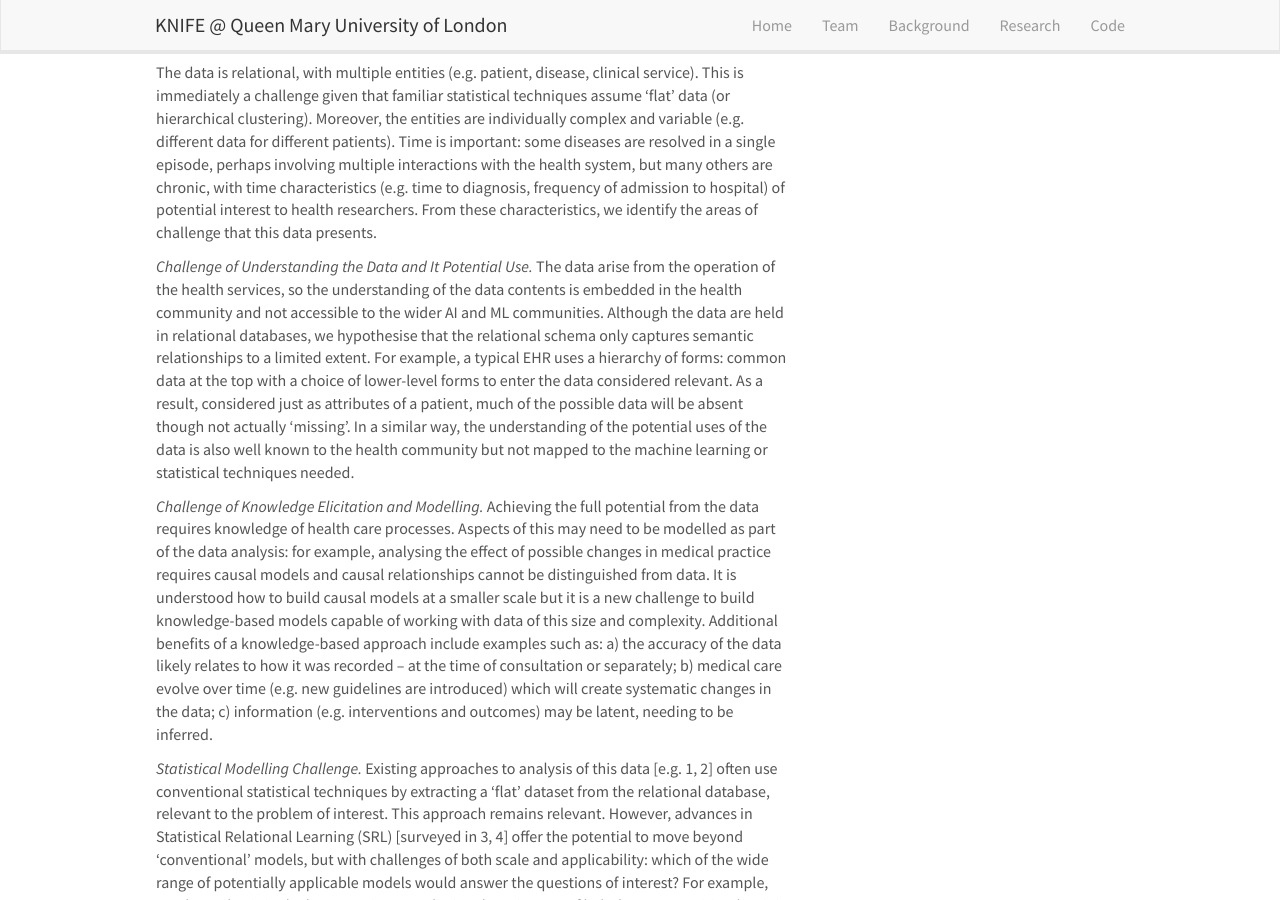
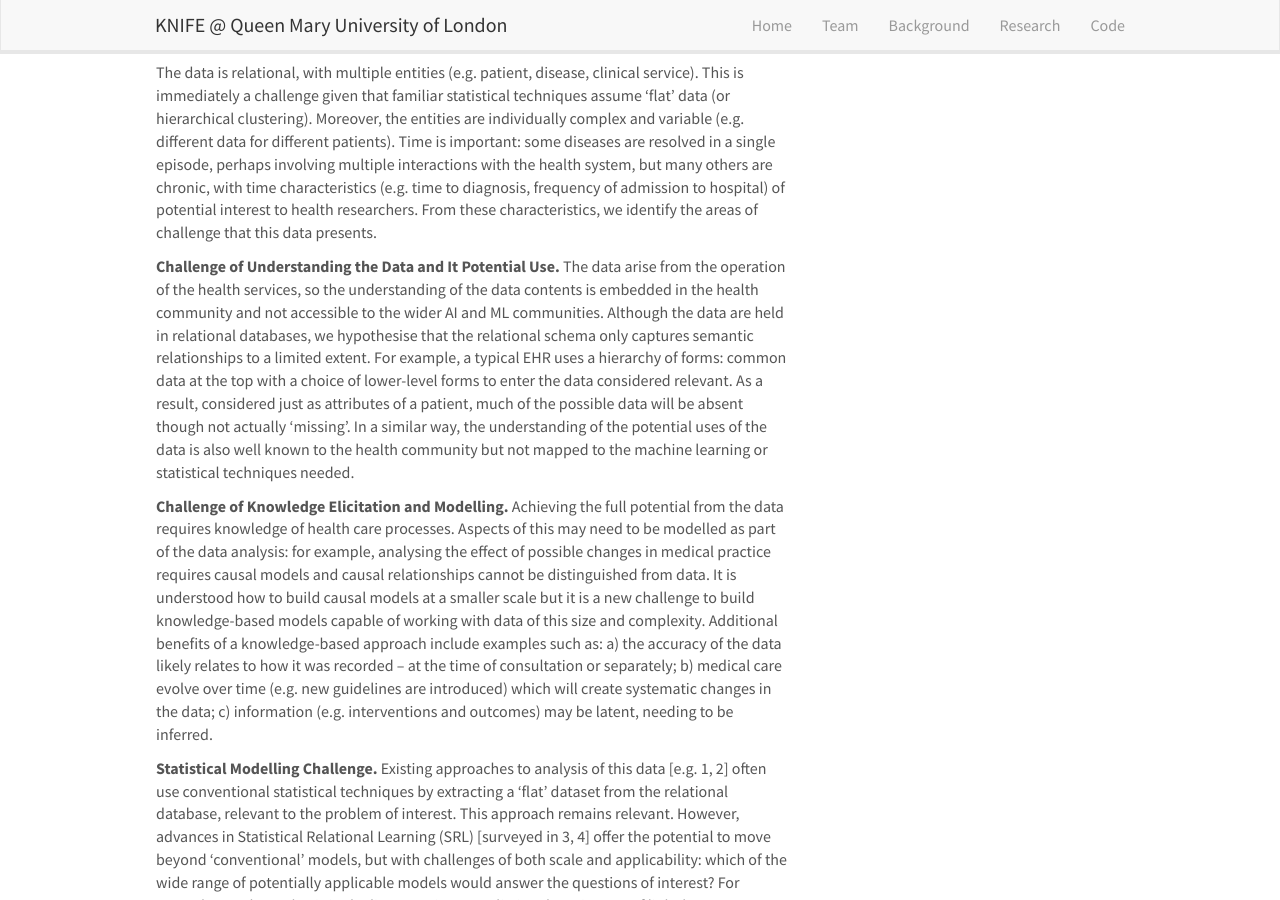
Before and after one commit to knifeqmul/knifeqmul.github.io, a Jekyll site: the page built from _pages/home.md, in a window 1280 px wide and 900 px high, scrolled down 428 px. Built offline with Jekyll 4.4.1, drawn with Linux system fonts in a browser that asks for light colours; nearby versions of some CDN libraries.

Commit message:
Update home.md

```diff
--- a/_pages/home.md
+++ b/_pages/home.md
@@ -12,18 +12,18 @@ The overall objective of the project is to lay the foundations for a transformat
 
 The data is relational, with multiple entities (e.g. patient, disease, clinical service). This is immediately a challenge given that familiar statistical techniques assume ‘flat’ data (or hierarchical clustering). Moreover, the entities are individually complex and variable (e.g. different data for different patients). Time is important: some diseases are resolved in a single episode, perhaps involving multiple interactions with the health system, but many others are chronic, with time characteristics (e.g. time to diagnosis, frequency of admission to hospital) of potential interest to health researchers. From these characteristics, we identify the areas of challenge that this data presents.
 
-*Challenge of Understanding the Data and It Potential Use.* The data arise from the operation of the health services, so the understanding of the data contents is embedded in the health community and not accessible to the wider AI and ML communities. Although the data are held in relational databases, we hypothesise that the relational schema only captures semantic relationships to a limited extent. For example, a typical EHR uses a hierarchy of forms: common data at the top with a choice of lower-level forms to enter the data considered relevant. As a result, considered just as attributes of a patient, much of the possible data will be absent though not actually ‘missing’. In a similar way, the understanding of the potential uses of the data is also well known to the health community but not mapped to the machine learning or statistical techniques needed.
+**Challenge of Understanding the Data and It Potential Use.** The data arise from the operation of the health services, so the understanding of the data contents is embedded in the health community and not accessible to the wider AI and ML communities. Although the data are held in relational databases, we hypothesise that the relational schema only captures semantic relationships to a limited extent. For example, a typical EHR uses a hierarchy of forms: common data at the top with a choice of lower-level forms to enter the data considered relevant. As a result, considered just as attributes of a patient, much of the possible data will be absent though not actually ‘missing’. In a similar way, the understanding of the potential uses of the data is also well known to the health community but not mapped to the machine learning or statistical techniques needed.
 
-*Challenge of Knowledge Elicitation and Modelling.* Achieving the full potential from the data requires knowledge of health care processes. Aspects of this may need to be modelled as part of the data analysis: for example, analysing the effect of possible changes in medical practice requires causal models and causal relationships cannot be distinguished from data. It is understood how to build causal models at a smaller scale but it is a new challenge to build knowledge-based models capable of working with data of this size and complexity. Additional benefits of a knowledge-based approach include examples such as: a) the accuracy of the data likely relates to how it was recorded – at the time of consultation or separately; b) medical care evolve over time (e.g. new guidelines are introduced) which will create systematic changes in the data; c) information (e.g. interventions and outcomes) may be latent, needing to be inferred.
+**Challenge of Knowledge Elicitation and Modelling.** Achieving the full potential from the data requires knowledge of health care processes. Aspects of this may need to be modelled as part of the data analysis: for example, analysing the effect of possible changes in medical practice requires causal models and causal relationships cannot be distinguished from data. It is understood how to build causal models at a smaller scale but it is a new challenge to build knowledge-based models capable of working with data of this size and complexity. Additional benefits of a knowledge-based approach include examples such as: a) the accuracy of the data likely relates to how it was recorded – at the time of consultation or separately; b) medical care evolve over time (e.g. new guidelines are introduced) which will create systematic changes in the data; c) information (e.g. interventions and outcomes) may be latent, needing to be inferred.
 
-*Statistical Modelling Challenge.* Existing approaches to analysis of this data [e.g. 1, 2] often use conventional statistical techniques by extracting a ‘flat’ dataset from the relational database, relevant to the problem of interest. This approach remains relevant. However, advances in Statistical Relational Learning (SRL) [surveyed in 3, 4] offer the potential to move beyond ‘conventional’ models, but with challenges of both scale and applicability: which of the wide range of potentially applicable models would answer the questions of interest? For example, much emphasis in the literature is on predicting the existence of links between entities, but it is unclear how important this is for EHR data.
+**Statistical Modelling Challenge.** Existing approaches to analysis of this data [e.g. 1, 2] often use conventional statistical techniques by extracting a ‘flat’ dataset from the relational database, relevant to the problem of interest. This approach remains relevant. However, advances in Statistical Relational Learning (SRL) [surveyed in 3, 4] offer the potential to move beyond ‘conventional’ models, but with challenges of both scale and applicability: which of the wide range of potentially applicable models would answer the questions of interest? For example, much emphasis in the literature is on predicting the existence of links between entities, but it is unclear how important this is for EHR data.
 
 
-*Challenge of Efficient and Acceptable Data Handling.* Existing studies using data from EHR systems, require extensive ‘data wrangling’ to extract and cleanse a usable dataset. This work is largely manual and very time consuming. Challenges include finding relevant data, coding data and missing data but also the more conceptually straightforward process of repeatedly writing, running and checking queries. Acceptable ways to host the data, especially if more complex ML techniques are to be used, is also a challenge. Although QMUL SMD has access to computing resources with appropriate security (e.g. the recent HDR award), the information governance issues are not straightforward.
+**Challenge of Efficient and Acceptable Data Handling.** Existing studies using data from EHR systems, require extensive ‘data wrangling’ to extract and cleanse a usable dataset. This work is largely manual and very time consuming. Challenges include finding relevant data, coding data and missing data but also the more conceptually straightforward process of repeatedly writing, running and checking queries. Acceptable ways to host the data, especially if more complex ML techniques are to be used, is also a challenge. Although QMUL SMD has access to computing resources with appropriate security (e.g. the recent HDR award), the information governance issues are not straightforward.
 
 These challenges distinguish this data from the most common examples used in large-scale data mining. Some applications of relational machine learning (e.g. social networks) are primarily concerned with a single entity or are familiar within the CS domain (e.g. authorship and citation of papers, web pages). Work on medical data is inter-disciplinary, and it is challenging to to bring together the relevant research communities, establishing both communication and trust.
 
-References
+## References
 1. Robson J., Dostal I., Madurasinghe V., Sheikh A., Hull S., Boomla K., Griffiths C., and Eldridge S. NHS Health Check comorbidity and management: An observational matched study in primary care. British Journal of General Practice (2017) 67(655) e86-e93
 2. Homer K, Boomla K, Hull S, Dostal I, Mathur R, Robson J. “Statin prescribing for primary prevention of cardiovascular disease: a cross-sectional, observational study”. The British Journal of General Practice. 2015;65(637):e538-e544. doi:10.3399/bjgp15X686113.
 3. M. Nickel, K. Murphy, V. Tresp and E. Gabrilovich, “A Review of Relational Machine Learning for Knowledge Graphs”, in Proceedings of the IEEE, vol. 104, no. 1, pp. 11-33, Jan. 2016. doi: 10.1109/JPROC.2015.2483592
```
